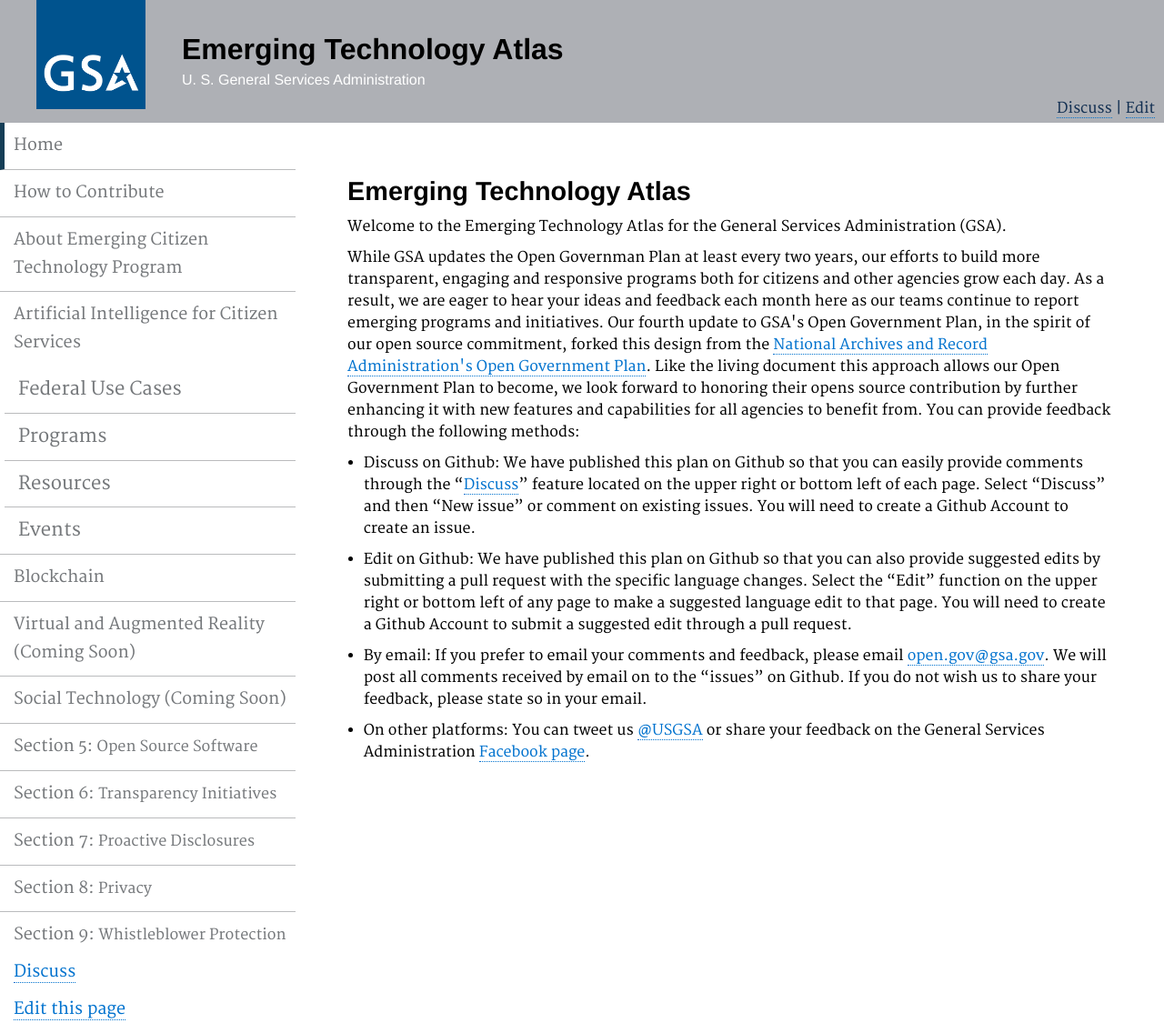
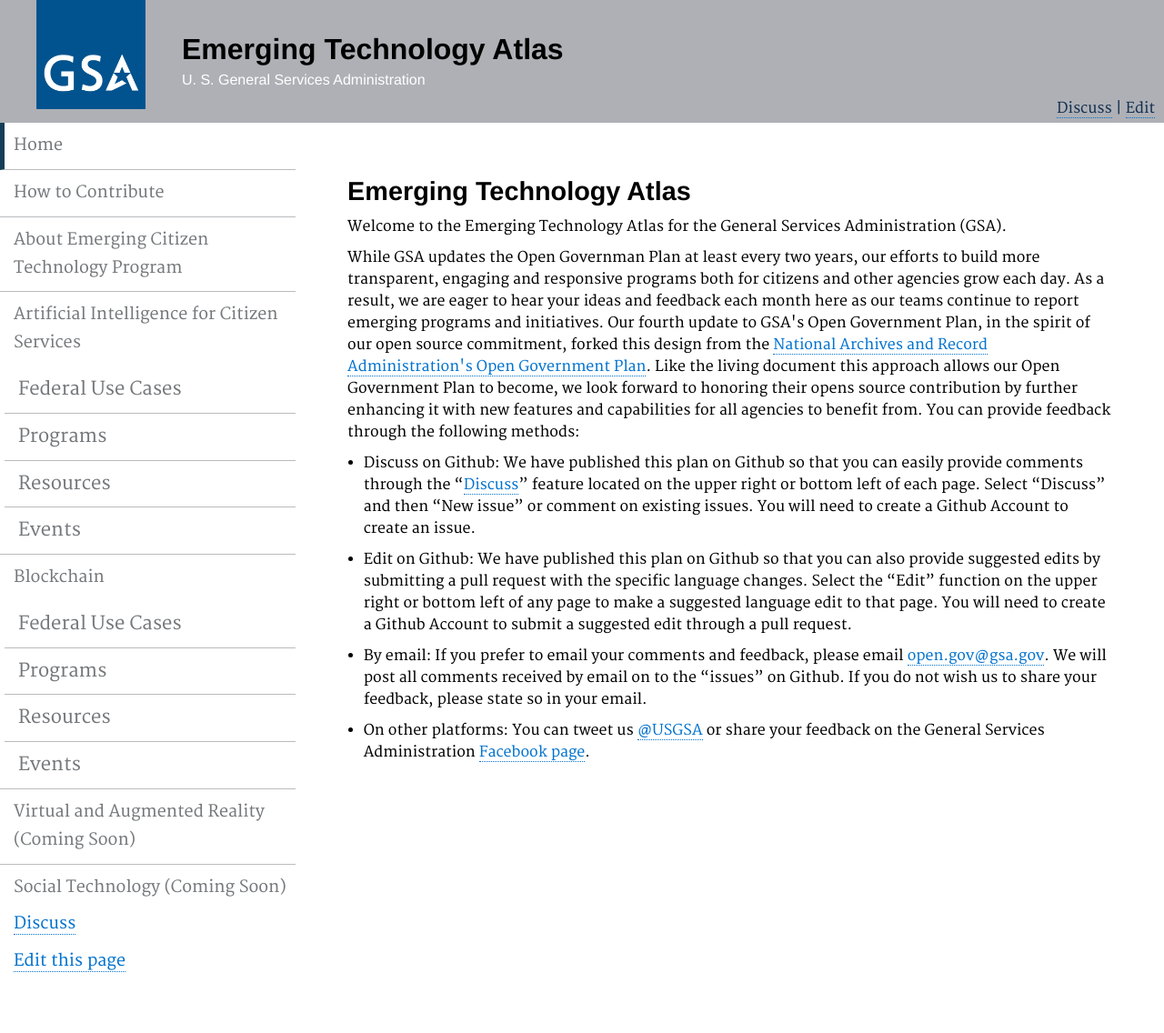
Before and after one commit to GSA/emerging-technology-atlas, a Jekyll site: the page built from pages/index.md, in a window 1280 px wide. Shown: the whole page at 91% size. Built offline with Jekyll 4.4.1, drawn with Linux system fonts in a browser that asks for light colours; after the commit the page ends 1083 px from its top, so only the background shows below that.

Commit message:
Update _config.yml

```diff
--- a/_config.yml
+++ b/_config.yml
@@ -58,23 +58,18 @@ navigation:
 - text: "Blockchain"
   url: /Blockchain/
 
+  sub_navigation:
+  - text: "Federal Use Cases</span>"
+    url: /newflagship/
+  - text: "Programs</span>"
+    url: /newflagship/
+  - text: "Resources</span>"
+    url: /newflagship/
+  - text: "Events</span>"
+    url: /newflagship/
+
 - text: "Virtual and Augmented Reality (Coming Soon)"
   url: /virtual-reality/
 
 - text: "Social Technology (Coming Soon)"
   url: /social-technology/
-
-- text: "Section 5: <span>Open Source Software</span>"
-  url: /opensource/
-
-- text: "Section 6: <span>Transparency Initiatives</span>"
-  url: /transparency/
-
-- text: "Section 7: <span>Proactive Disclosures</span>"
-  url: /disclosures/
-
-- text: "Section 8: <span>Privacy</span>"
-  url: /privacy/
-
-- text: "Section 9: <span>Whistleblower Protection</span>"
-  url: /whistleblowerprotection/
```
